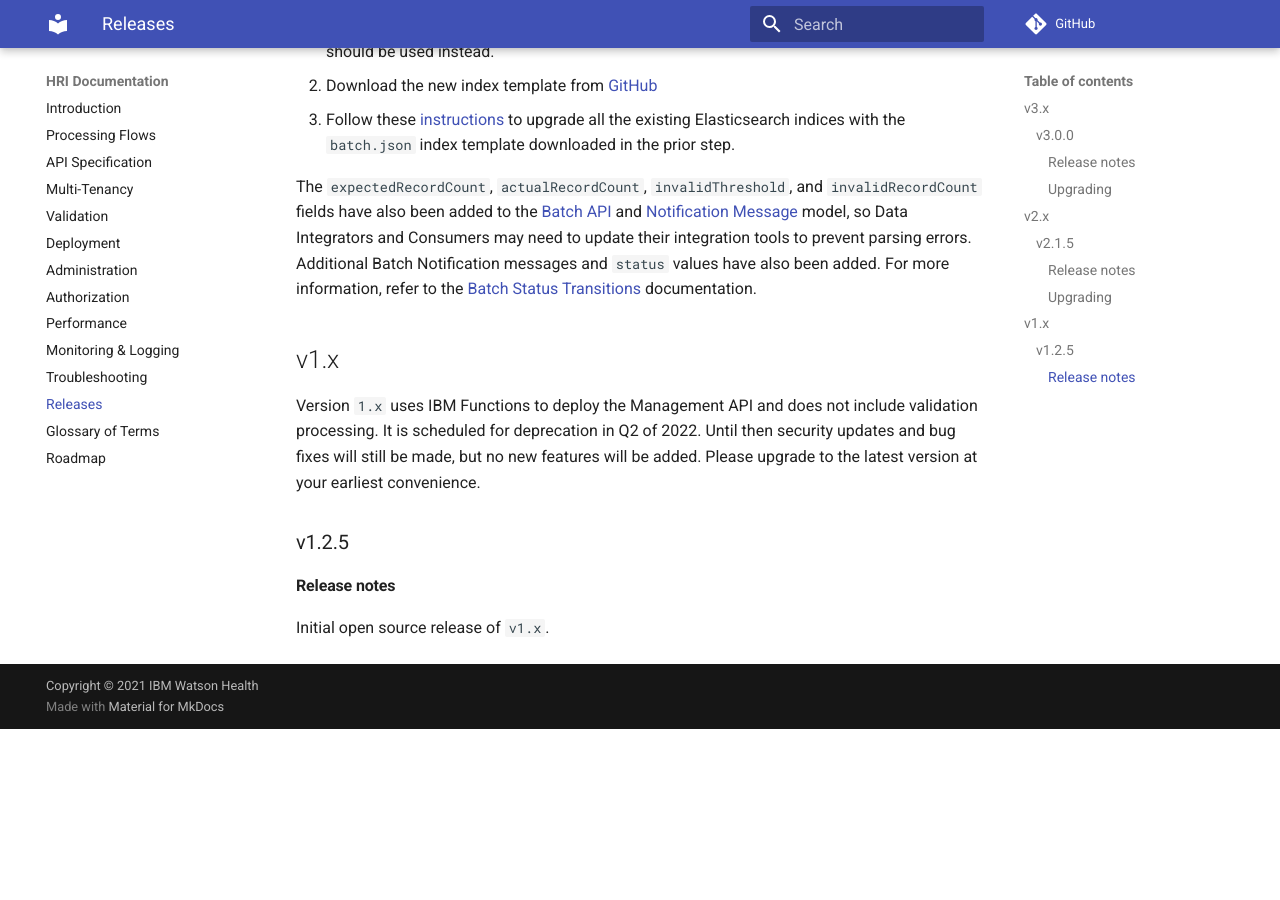
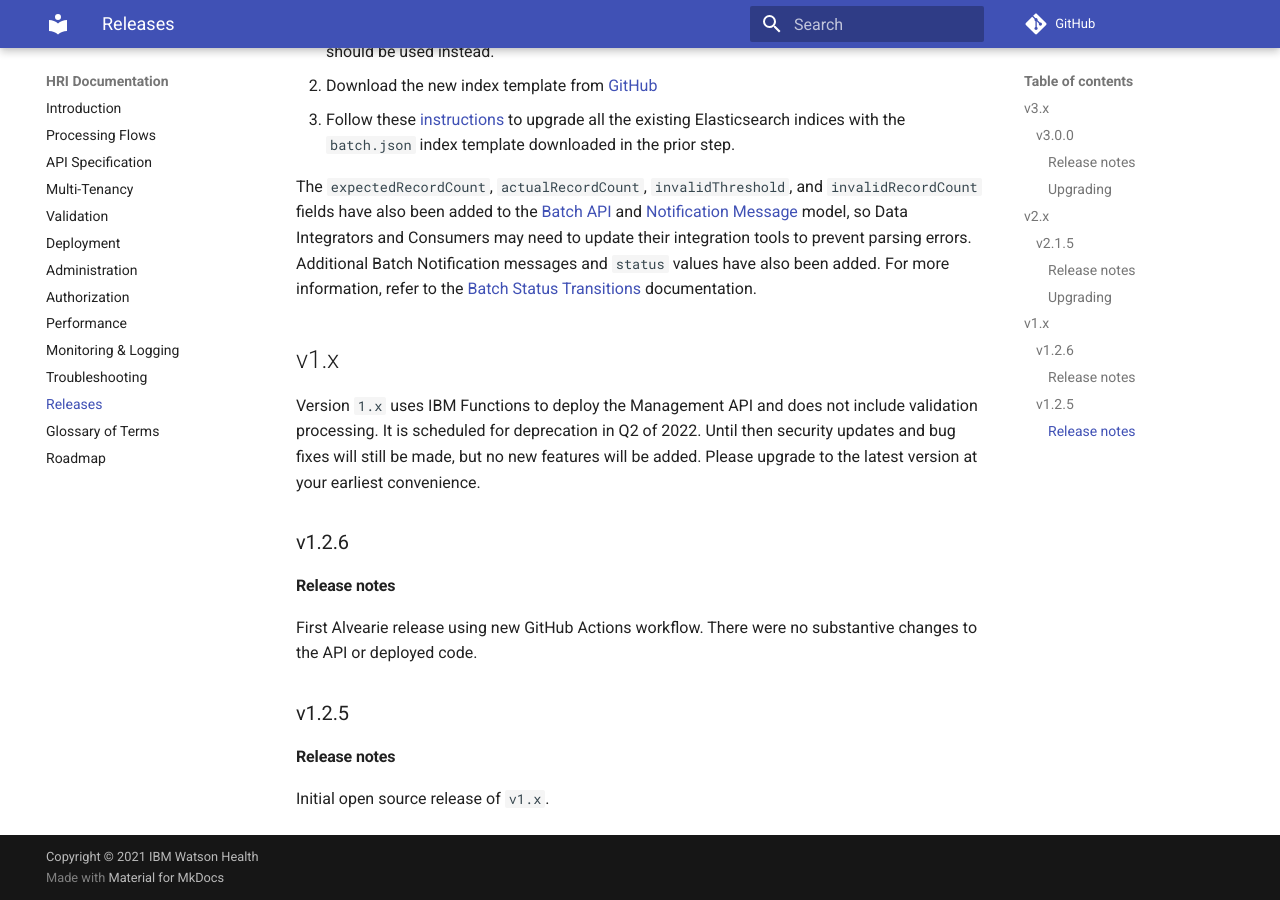
Before and after one commit to Alvearie/HRI, an MkDocs documentation site: the page built from documentation/releases.md, in a window 1280 px wide and 900 px high, scrolled down 2145 px. Built offline with MkDocs 1.6.1 and Material for MkDocs 9.7.7, drawn with Linux system fonts in a browser that asks for light colours; comment, search, counter and statistics services are not loaded; the version menu is left out; before the commit the page ends 2874 px from its top, so only the background shows below that.

Commit message:
WHFHRI-701 (#7)
Added v1.2.6 release notes

Signed-off-by: david.perkins <david.n.perkins@ibm.com>

```diff
--- a/documentation/releases.md
+++ b/documentation/releases.md
@@ -45,6 +45,11 @@ The `expectedRecordCount`, `actualRecordCount`, `invalidThreshold`, and `invalid
 ## v1.x
 Version `1.x` uses IBM Functions to deploy the Management API and does not include validation processing. It is scheduled for deprecation in Q2 of 2022. Until then security updates and bug fixes will still be made, but no new features will be added. Please upgrade to the latest version at your earliest convenience.
 
+### v1.2.6
+
+#### Release notes
+First Alvearie release using new GitHub Actions workflow. There were no substantive changes to the API or deployed code.
+
 ### v1.2.5
 
 #### Release notes
```
